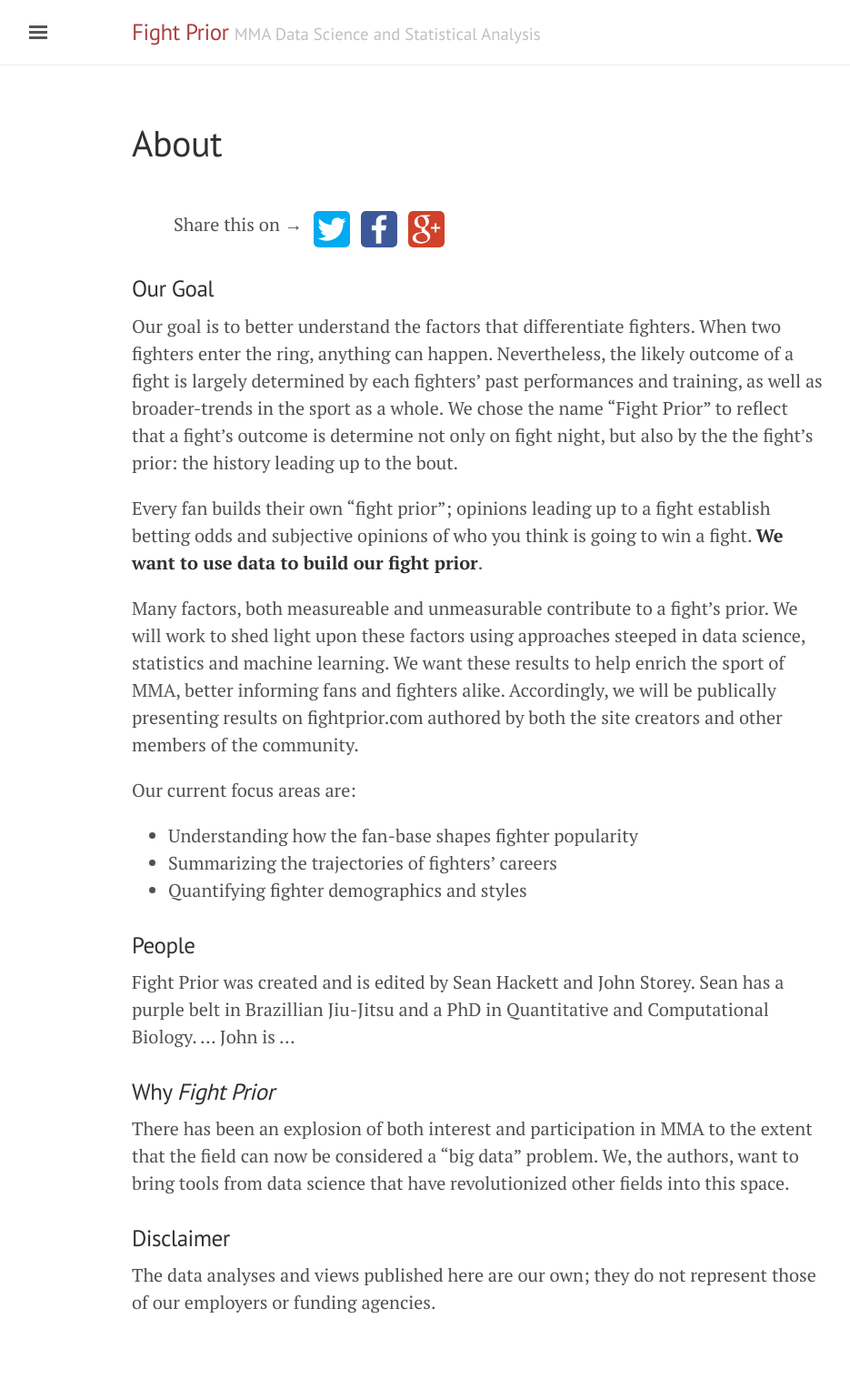
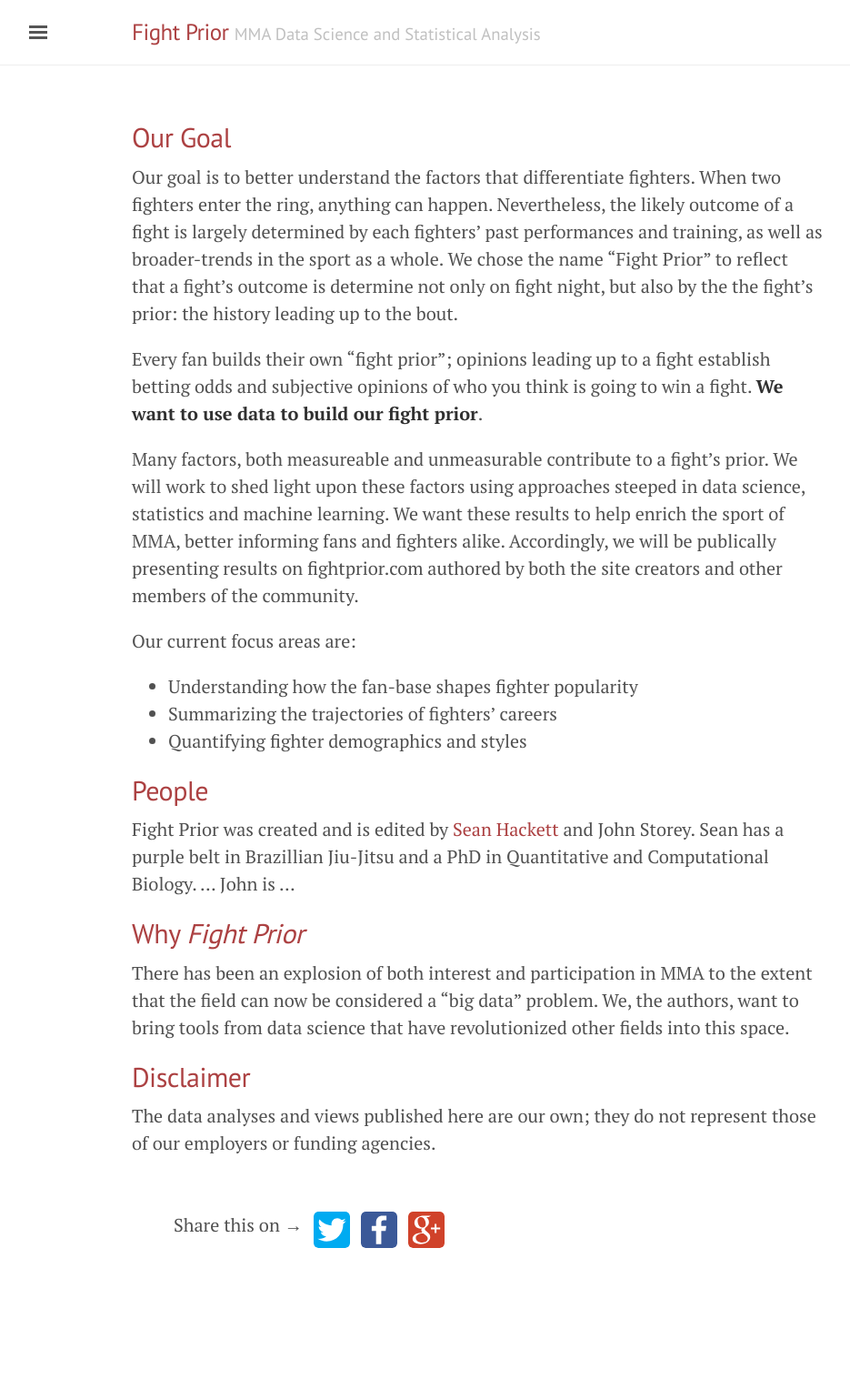
Before and after one commit to fightprior/fightprior.github.io, a Jekyll site: the page built from about.md, in a window 1280 px wide. Shown: the whole page at 91% size, without its empty margins (3-938 px from the left). Built offline with Jekyll 4.4.1, drawn with Linux system fonts in a browser that asks for light colours; after the commit the page ends 1452 px from its top, so only the background shows below that.

Commit message:
moving social links, changing all high-level title colors

```diff
--- a/_layouts/page.html
+++ b/_layouts/page.html
@@ -5,6 +5,7 @@ layout: default
 <div class="page">
   <h1 class="page-title">{{ page.title }}</h1>
 
+  {{ content }}
   {% include social-share.html %}
-  {{ content }}
+
 </div>
--- a/_layouts/post.html
+++ b/_layouts/post.html
@@ -6,8 +6,8 @@ layout: default
   <h1 class="post-title">{{ page.title }}</h1>
   <span class="post-date">{{ page.date | date_to_string }}</span>
 
+  {{ content }}
   {% include social-share.html %}
-  {{ content }}
 
 </div>
 
--- a/about.md
+++ b/about.md
@@ -1,9 +1,8 @@
 ---
 layout: page
-title: About
 ---
 
-### Our Goal
+## Our Goal
 
 Our goal is to better understand the factors that differentiate fighters. When two fighters enter the ring, anything can happen. Nevertheless, the likely outcome of a fight is largely determined by each fighters' past performances and training, as well as broader-trends in the sport as a whole. We chose the name "Fight Prior" to reflect that a fight's outcome is determine not only on fight night, but also by the the fight's prior: the history leading up to the bout.
 
@@ -18,14 +17,14 @@ Our current focus areas are:
 - Quantifying fighter demographics and styles
 
 
-### People
+## People
 
-Fight Prior was created and is edited by Sean Hackett and John Storey.  Sean has a purple belt in Brazillian Jiu-Jitsu and a PhD in Quantitative and Computational Biology. ... John is ...
+Fight Prior was created and is edited by [Sean Hackett](http://shackett.github.io/) and John Storey.  Sean has a purple belt in Brazillian Jiu-Jitsu and a PhD in Quantitative and Computational Biology. ... John is ...
 
-### Why *Fight Prior*
+## Why *Fight Prior*
 
 There has been an explosion of both interest and participation in MMA to the extent that the field can now be considered a "big data" problem. We, the authors, want to bring tools from data science that have revolutionized other fields into this space.
 
-### Disclaimer
+## Disclaimer
 
 The data analyses and views published here are our own; they do not represent those of our employers or funding agencies.
--- a/public/css/lanyon.css
+++ b/public/css/lanyon.css
@@ -51,6 +51,9 @@ h1, h2, h3, h4, h5, h6 {
   letter-spacing: -.025rem;
 }
 
+h1, h2, h3{
+  color: #ac4142
+}
 
 /*
  * Wrapper
```
